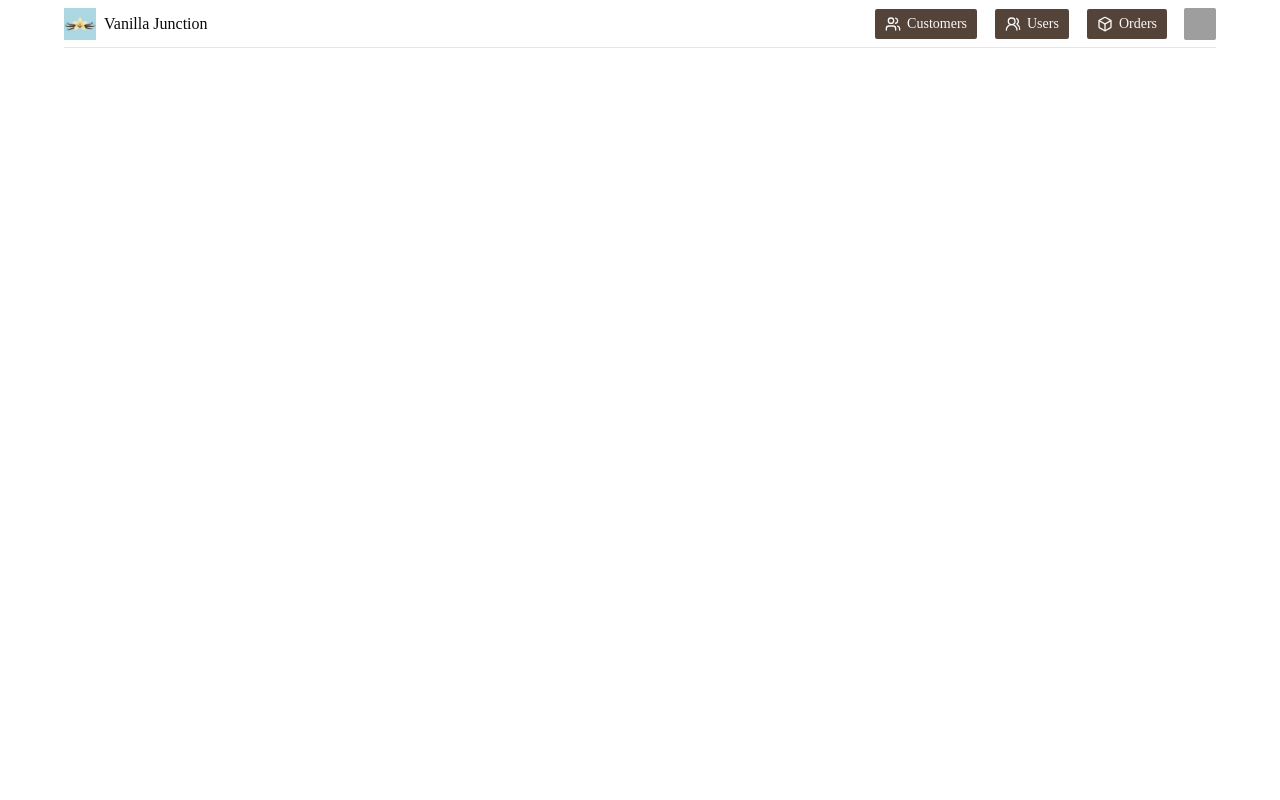
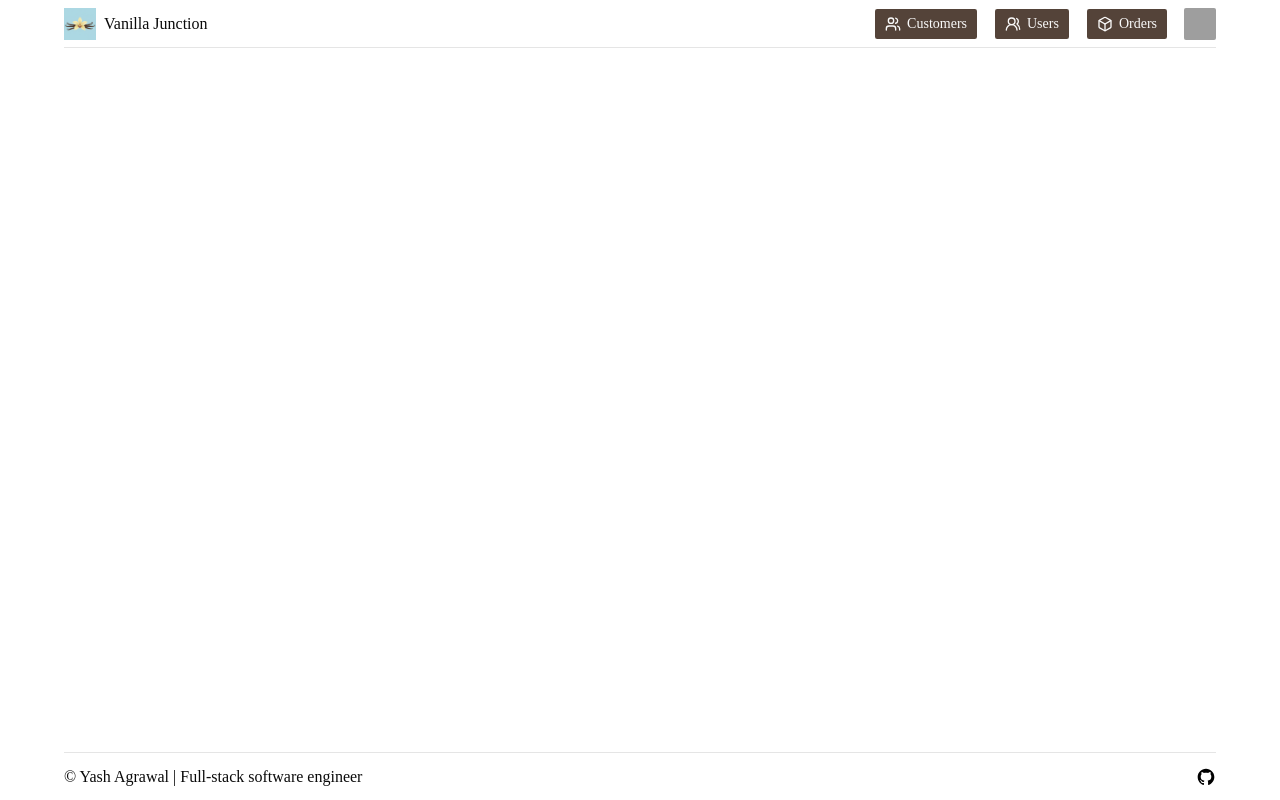
Before and after one commit to yash-ag-online/Vanilla-Junction-Admin, a React (Vite) app: page / in a window 1280 px wide. Built offline with nearby package versions, Linux system fonts and the light colour scheme; grey boxes are pictures that could not be loaded.

Commit message:
Add Footer

```diff
--- a/src/components/footer.tsx
+++ b/src/components/footer.tsx
@@ -1,5 +1,16 @@
+import { Link } from 'react-router';
+
 const Footer = () => {
-  return <footer className="h-12"></footer>;
+  return (
+    <footer className="h-12 flex items-center justify-between border-t bg-background gap-8">
+      <div className="leading-tight">&copy; Yash Agrawal | Full-stack software engineer</div>
+      <Link to={'https://github.com/yash-ag-online'} target="_blank">
+        <svg xmlns="http://www.w3.org/2000/svg" viewBox="0 0 24 24" className="text-foreground size-5">
+          <path d="M12.001 2C6.47598 2 2.00098 6.475 2.00098 12C2.00098 16.425 4.86348 20.1625 8.83848 21.4875C9.33848 21.575 9.52598 21.275 9.52598 21.0125C9.52598 20.775 9.51348 19.9875 9.51348 19.15C7.00098 19.6125 6.35098 18.5375 6.15098 17.975C6.03848 17.6875 5.55098 16.8 5.12598 16.5625C4.77598 16.375 4.27598 15.9125 5.11348 15.9C5.90098 15.8875 6.46348 16.625 6.65098 16.925C7.55098 18.4375 8.98848 18.0125 9.56348 17.75C9.65098 17.1 9.91348 16.6625 10.201 16.4125C7.97598 16.1625 5.65098 15.3 5.65098 11.475C5.65098 10.3875 6.03848 9.4875 6.67598 8.7875C6.57598 8.5375 6.22598 7.5125 6.77598 6.1375C6.77598 6.1375 7.61348 5.875 9.52598 7.1625C10.326 6.9375 11.176 6.825 12.026 6.825C12.876 6.825 13.726 6.9375 14.526 7.1625C16.4385 5.8625 17.276 6.1375 17.276 6.1375C17.826 7.5125 17.476 8.5375 17.376 8.7875C18.0135 9.4875 18.401 10.375 18.401 11.475C18.401 15.3125 16.0635 16.1625 13.8385 16.4125C14.201 16.725 14.5135 17.325 14.5135 18.2625C14.5135 19.6 14.501 20.675 14.501 21.0125C14.501 21.275 14.6885 21.5875 15.1885 21.4875C19.259 20.1133 21.9999 16.2963 22.001 12C22.001 6.475 17.526 2 12.001 2Z"></path>
+        </svg>
+      </Link>
+    </footer>
+  );
 };
 
 export default Footer;
```
